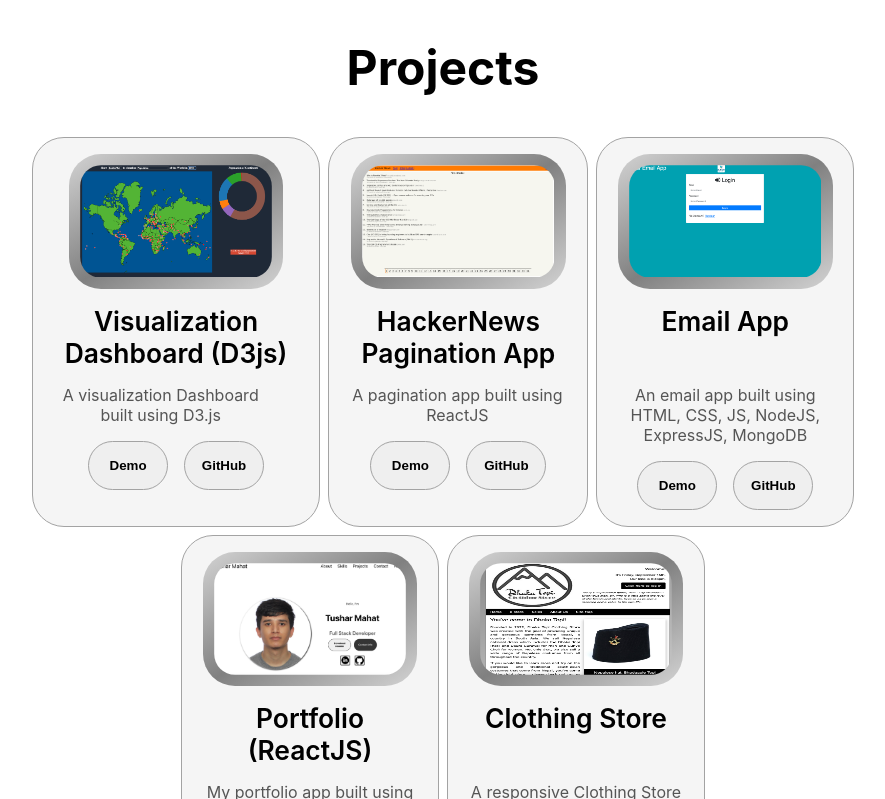
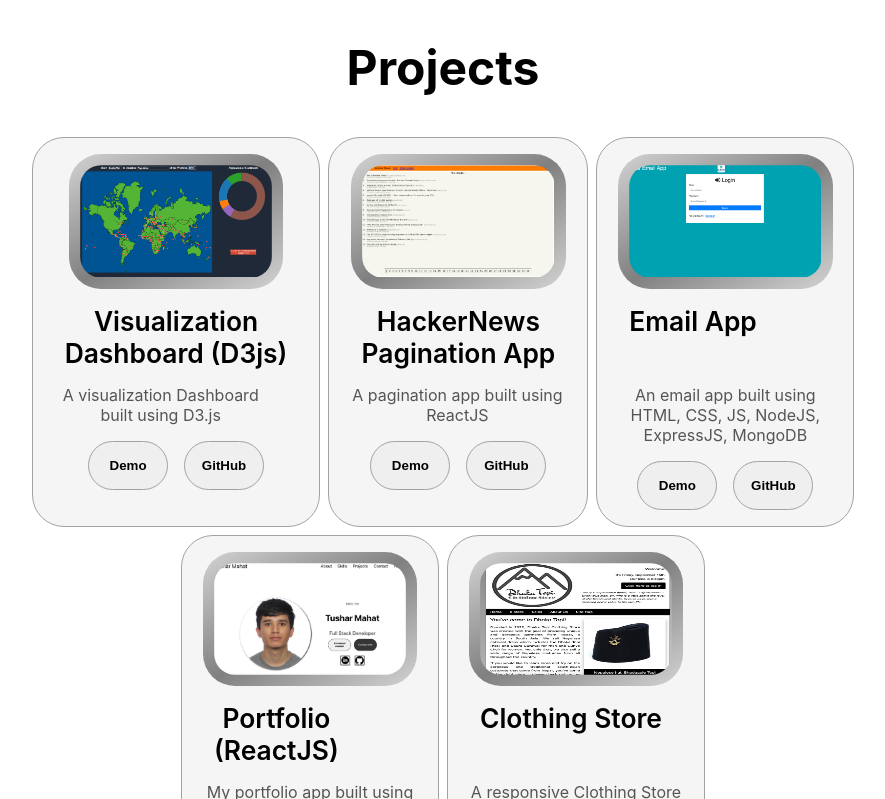
Before and after one commit to tusharmahat/my-portfolio, a React (Create React App) app: page / in a window 1280 px wide. Shown: the part 2021-2820 px from the top of the page, without its empty margins (197-1082 px from the left). Built offline with nearby package versions, Linux system fonts and the light colour scheme.

Commit message:
fix details container width

```diff
--- a/src/App.css
+++ b/src/App.css
@@ -168,7 +168,6 @@ section {
 .details-container {
   padding: 1rem;
   flex: 1;
-  width: fit-content;
   border-radius: 2rem;
   border: rgb(53, 53, 53) solid 0.1rem;
   border-color: rgb(163, 163, 163);
@@ -414,6 +413,8 @@ article div h3 {
 .project-title {
   margin: 1rem;
   color: #000;
+  max-width: fit-content;
+  min-width: fit-content;
   min-height: 4rem;
 }
 
@@ -430,7 +431,7 @@ article div h3 {
   border-color: rgb(163, 163, 163);
   background: rgb(245, 245, 245);
   min-width: fit-content;
-  max-width: 13vw;
+  max-width: 17vw;
 }
 
 /* CONTACT SECTION */
```
